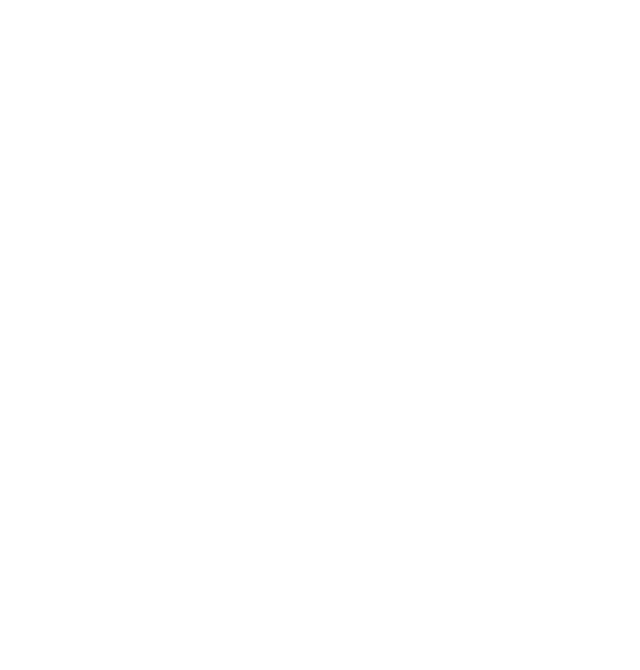
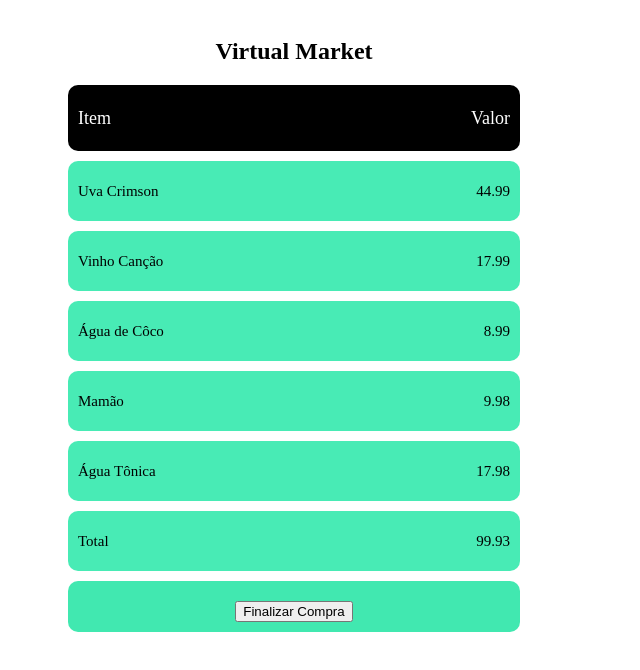
Before and after one commit to Leonardos928/samuelleaokenzie-CarrinhoDeCompras-LeonardoGomes, a plain HTML site: page index.html in a window 1280 px wide. Shown: the whole page, without its empty margins (0-640 px from the left). Drawn offline with Linux system fonts and the light colour scheme.

Commit message:
carrinho de compras

```diff
--- a/index.html
+++ b/index.html
@@ -1,13 +1,74 @@
 <!DOCTYPE html>
-<html lang="en">
+<html lang="pt-br">
+
 <head>
     <meta charset="UTF-8">
     <meta http-equiv="X-UA-Compatible" content="IE=edge">
     <meta name="viewport" content="width=device-width, initial-scale=1.0">
-    <link rel="stylesheet" href="index.css">
+    <script defer src="script.js"></script>
+    <link rel="stylesheet" href="style.css">
     <title>Carrinho de compras</title>
 </head>
+
 <body>
-    <script src="index.js"></script>
+    <!--  <main>
+       <div>
+            <ul>
+                <h2 class="titulo">Virtual Market</h2>
+                <li class="products">
+                    <p class="products">Item</p>
+                    <p class="products">valor</p>
+                </li>
+
+                <li>
+                    <p>Uva Crimson </p>
+                    <p>$ 44.99</p>
+                </li>
+
+                <li>
+                    <p> Vinho Canção </p>
+                    <p>$ 17.98</p>
+                </li>
+
+                <li>
+                    <p> agua de coco </p>
+                    <p>$8.99</p>
+                </li>
+
+                <li>
+                    <p> Mamao </p>
+                    <p>$ 9.98</p>
+                </li>
+
+                <li>
+                    <p> Agua Tonica</p>
+                    <p>$ 17.98</p>
+                </li>
+
+                <li>
+                    <p class="total">Total</p>
+
+
+                </li>
+            </ul>
+
+            <section>
+                 <div class="btn">
+                    <button>Finalizar Compra</button>
+                </div>
+                receber a soma e o button
+          </section>
+       </div>
+    </main>  -->
+
+
+
+
+
+
+
+
+
 </body>
+
 </html>
--- a/index.js
+++ /dev/null
@@ -1,7 +0,0 @@
-const productsCart = [
-    {
-        id: 1,
-        name: "",
-        price: 0.00
-    }
-]
--- /dev/null
+++ b/reset.css
@@ -0,0 +1,20 @@
+html, body, div, span, applet, object, iframe,
+h1, h2, h3, h4, h5, h6, p, blockquote, pre,
+a, abbr, acronym, address, big, cite, code,
+del, dfn, em, img, ins, kbd, q, s, samp,
+small, strike, strong, sub, sup, tt, var,
+b, u, i, center,
+dl, dt, dd, ol, ul, li,
+fieldset, form, label, legend,
+table, caption, tbody, tfoot, thead, tr, th, td,
+article, aside, canvas, details, embed,
+figure, figcaption, footer, header, hgroup,
+menu, output, ruby, section, summary,
+time, mark, audio, video {
+	margin: 0;
+	padding: 0;
+	border: 0;
+	font-size: 100%;
+	font: inherit;
+	vertical-align: baseline;
+}
--- /dev/null
+++ b/script.js
@@ -0,0 +1,103 @@
+const productsCart = [
+    {
+        id: 1,
+        name: "Uva Crimson",
+        price: 44.99
+    },
+
+    {
+        id: 2,
+        name: "Vinho Canção",
+        price: 17.99
+    },
+
+    {
+        id: 3,
+        name: "Água de Côco",
+        price: 8.99
+    },
+
+    {
+        id: 4,
+        name: "Mamão",
+        price: 9.98
+    },
+
+    {
+        id: 5,
+        name: "Água Tônica",
+        price: 17.98
+    }
+]
+
+
+let main = document.createElement("main")
+document.body.appendChild(main) // forma de add elemento dentro de outro
+
+let ul = document.createElement("ul")
+main.appendChild(ul)
+
+let paragrafo = document.createElement("h2")
+paragrafo.innerText = "Virtual Market"
+ul.appendChild(paragrafo)
+
+let li = document.createElement("li")
+ul.appendChild(li)
+li.classList.add("products")
+
+let item = document.createElement("p")
+item.innerText = "Item"
+li.appendChild(item)
+
+let valor = document.createElement("p")
+valor.innerText = "Valor"
+li.appendChild(valor)
+
+
+for (let i = 0; i < productsCart.length; i++) {
+
+    const li = document.createElement("li")
+    li.id = productsCart[i].id
+    ul.append(li)
+
+    const nome = document.createElement("p")
+    nome.innerText = productsCart[i].name
+    li.appendChild(nome)
+
+    const valor = document.createElement("p")
+    valor.innerText = productsCart[i].price
+    li.appendChild(valor)
+}
+
+
+let li1 = document.createElement("li")
+let total1 = document.createElement("p")
+let somaTotal = document.createElement("p")
+//let resultadoSoma = somar(productsCart)
+somaTotal.innerText = somar(productsCart)
+
+
+total1.innerText = "Total"
+li1.append(total1, somaTotal)
+ul.appendChild(li1)
+
+
+let div = document.createElement("div")
+div.classList.add("btn")
+let btn = document.createElement("button")
+btn.innerText = "Finalizar Compra"
+ul.appendChild(div)
+div.appendChild(btn)
+
+
+function somar(lista) {
+    let soma = 0
+    for (let i = 0; i < lista.length; i++) {
+        let objeto = lista[i].price
+        soma += objeto
+
+    }
+    return soma
+}
+
+console.log(somar(productsCart))
--- /dev/null
+++ b/style.css
@@ -0,0 +1,70 @@
+
+body{
+    max-width: 40%;
+    padding:10px;
+}
+
+ul h2{
+    display: flex;
+    justify-content: center;
+    align-items: center;
+
+
+}
+
+
+.titulo{
+    display: flex;
+    font-size: 20px;
+    text-align: center;
+    justify-content: center;
+    background-color: aquamarine;
+    border-radius: 10px;
+    padding:  10px 10px 10px 10px;
+
+}
+
+.products{
+    display: flex;
+    text-decoration: none;
+    justify-content: space-between;
+    align-items: center;
+    border-radius: 10px;
+    gap:10px;
+    background-color:  black;
+    color: white;
+
+}
+
+.products p{
+    font-size: 18px;
+
+}
+
+li{
+    display: flex;
+    text-decoration: none;
+    justify-content: space-between;
+    align-items: center;
+    border-radius: 10px;
+    font-size: 15px;
+    gap:10px;
+    line-height: 2em;
+    background-color: rgba(17, 230, 159, 0.77);
+    margin: 10px 10px 10px 10px;
+    padding: 0px 10px 0px 10px;
+}
+
+
+
+.btn{
+    display: flex;
+    justify-content: center;
+    border-radius: 10px;
+    border: none;
+    font-size: 20px;
+    margin: 10px;
+    padding: 20px 3px 10px 3px;
+    background-color: rgba(9, 225, 153, 0.77)
+
+}
```
Also changed, not shown: index.css (deleted).
